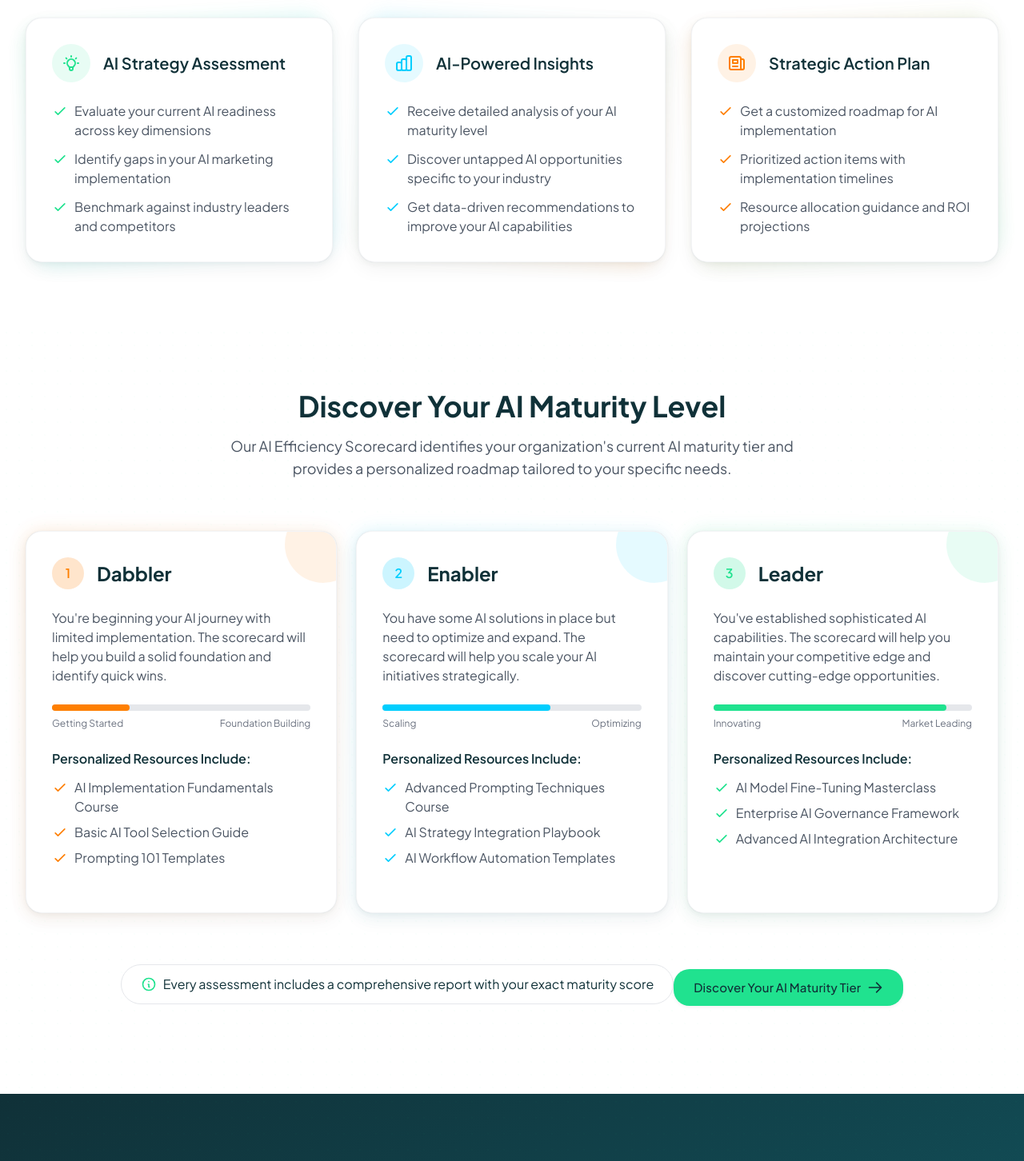
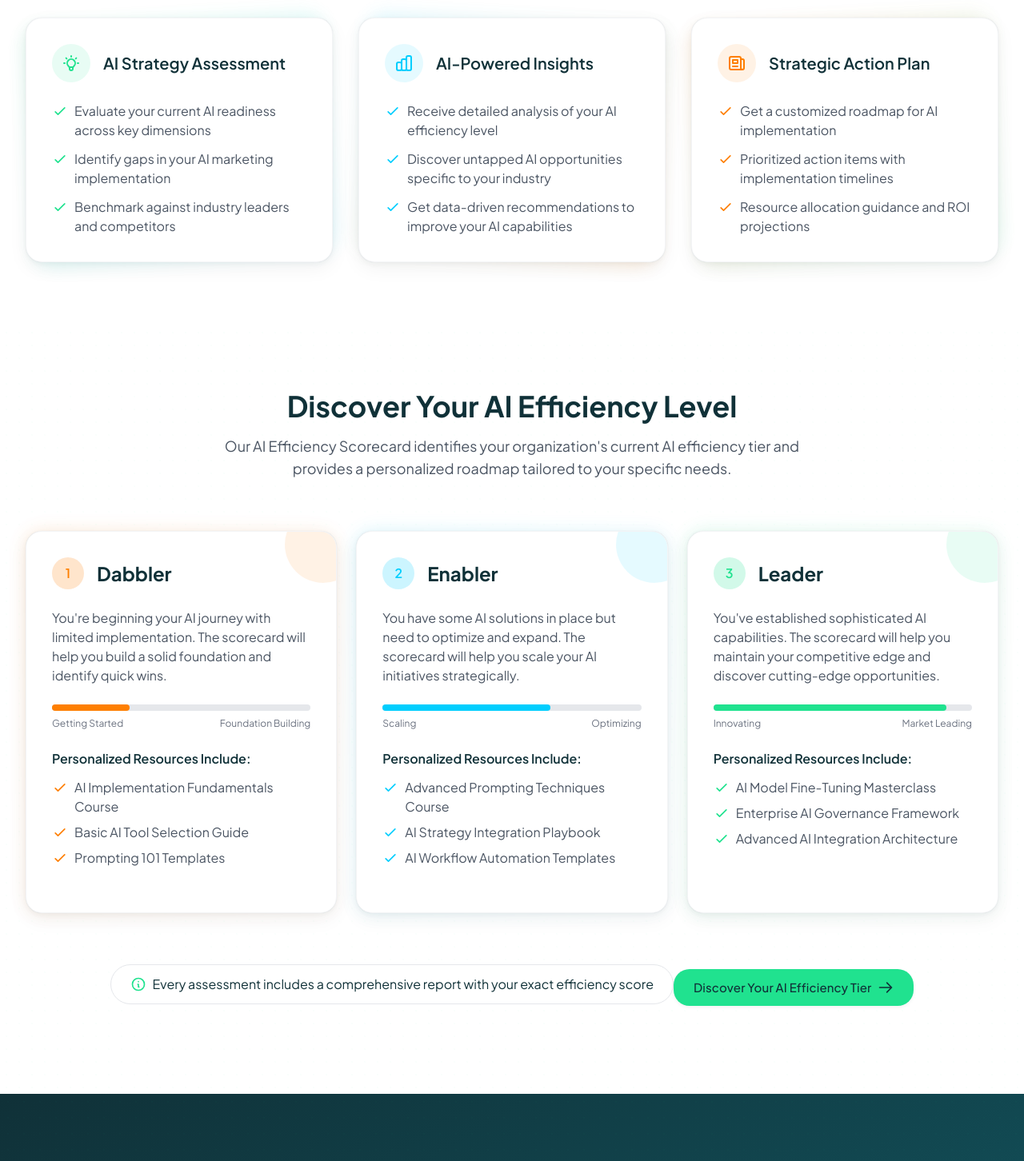
Before and after one commit to bashhh89/newsocialgarden, a Next.js app: page /landing in a window 1280 px wide. Shown: the part 1000-2452 px from the top of the page at 80% size. Built offline with nearby package versions, Linux system fonts and the light colour scheme.

Commit message:
Change references from AI Maturity to AI Efficiency for consistency

```diff
--- a/app/landing/page.tsx
+++ b/app/landing/page.tsx
@@ -139,7 +139,7 @@ export default function LandingPage() {
 
                   <div className="p-4 bg-white/5 rounded-lg border border-white/10">
                     <div className="flex items-center justify-between mb-2">
-                      <h4 className="text-sm font-medium text-white">Your AI Maturity Score</h4>
+                      <h4 className="text-sm font-medium text-white">Your AI Efficiency Score</h4>
                       <span className="text-xs text-gray-300">Example</span>
                     </div>
                     <div className="h-4 bg-white/10 rounded-full overflow-hidden mb-2">
@@ -223,7 +223,7 @@ export default function LandingPage() {
                     <svg className="w-5 h-5 text-sg-light-blue mt-0.5 mr-2 flex-shrink-0" fill="none" stroke="currentColor" viewBox="0 0 24 24">
                       <path strokeLinecap="round" strokeLinejoin="round" strokeWidth={2} d="M5 13l4 4L19 7" />
                     </svg>
-                    <span>Receive detailed analysis of your AI maturity level</span>
+                    <span>Receive detailed analysis of your AI efficiency level</span>
                   </li>
                   <li className="flex items-start">
                     <svg className="w-5 h-5 text-sg-light-blue mt-0.5 mr-2 flex-shrink-0" fill="none" stroke="currentColor" viewBox="0 0 24 24">
@@ -279,7 +279,7 @@ export default function LandingPage() {
         </div>
       </section>
 
-      {/* AI Maturity Tiers Section - Moved higher */}
+      {/* AI Efficiency Tiers Section - Moved higher */}
       <section className="py-20 relative overflow-hidden">
         {/* Background pattern */}
         <div className="absolute inset-0 bg-[radial-gradient(#20E28F05_1px,transparent_1px)] bg-[size:16px_16px]"></div>
@@ -287,10 +287,10 @@ export default function LandingPage() {
         <div className="max-w-7xl mx-auto px-4 sm:px-6 lg:px-8 relative z-10">
           <div className="text-center mb-16">
             <h2 className="text-3xl md:text-4xl font-bold text-sg-dark-teal mb-4">
-              Discover Your AI Maturity Level
+              Discover Your AI Efficiency Level
             </h2>
             <p className="text-lg text-gray-600 max-w-3xl mx-auto">
-              Our AI Efficiency Scorecard identifies your organization's current AI maturity tier and provides a personalized roadmap tailored to your specific needs.
+              Our AI Efficiency Scorecard identifies your organization's current AI efficiency tier and provides a personalized roadmap tailored to your specific needs.
             </p>
           </div>
 
@@ -454,11 +454,11 @@ export default function LandingPage() {
               <svg className="w-5 h-5 text-sg-bright-green mr-2" fill="none" stroke="currentColor" viewBox="0 0 24 24">
                 <path strokeLinecap="round" strokeLinejoin="round" strokeWidth={2} d="M13 16h-1v-4h-1m1-4h.01M21 12a9 9 0 11-18 0 9 9 0 0118 0z" />
               </svg>
-              <span>Every assessment includes a comprehensive report with your exact maturity score</span>
+              <span>Every assessment includes a comprehensive report with your exact efficiency score</span>
             </div>
 
             <Link href="/" className="btn-primary-divine inline-flex items-center text-center justify-center">
-              Discover Your AI Maturity Tier
+              Discover Your AI Efficiency Tier
               <svg className="w-5 h-5 ml-2" fill="none" stroke="currentColor" viewBox="0 0 24 24" xmlns="http://www.w3.org/2000/svg">
                 <path strokeLinecap="round" strokeLinejoin="round" strokeWidth={2} d="M14 5l7 7m0 0l-7 7m7-7H3" />
               </svg>
@@ -578,7 +578,7 @@ export default function LandingPage() {
             </div>
 
             <h2 className="text-3xl md:text-4xl font-bold text-sg-dark-teal mb-4">
-              Get tailored resources for your <span className="text-sg-bright-green">AI maturity</span>
+              Get tailored resources for your <span className="text-sg-bright-green">AI efficiency</span>
             </h2>
 
             <p className="text-lg text-gray-600 max-w-3xl mx-auto mb-12">
```
